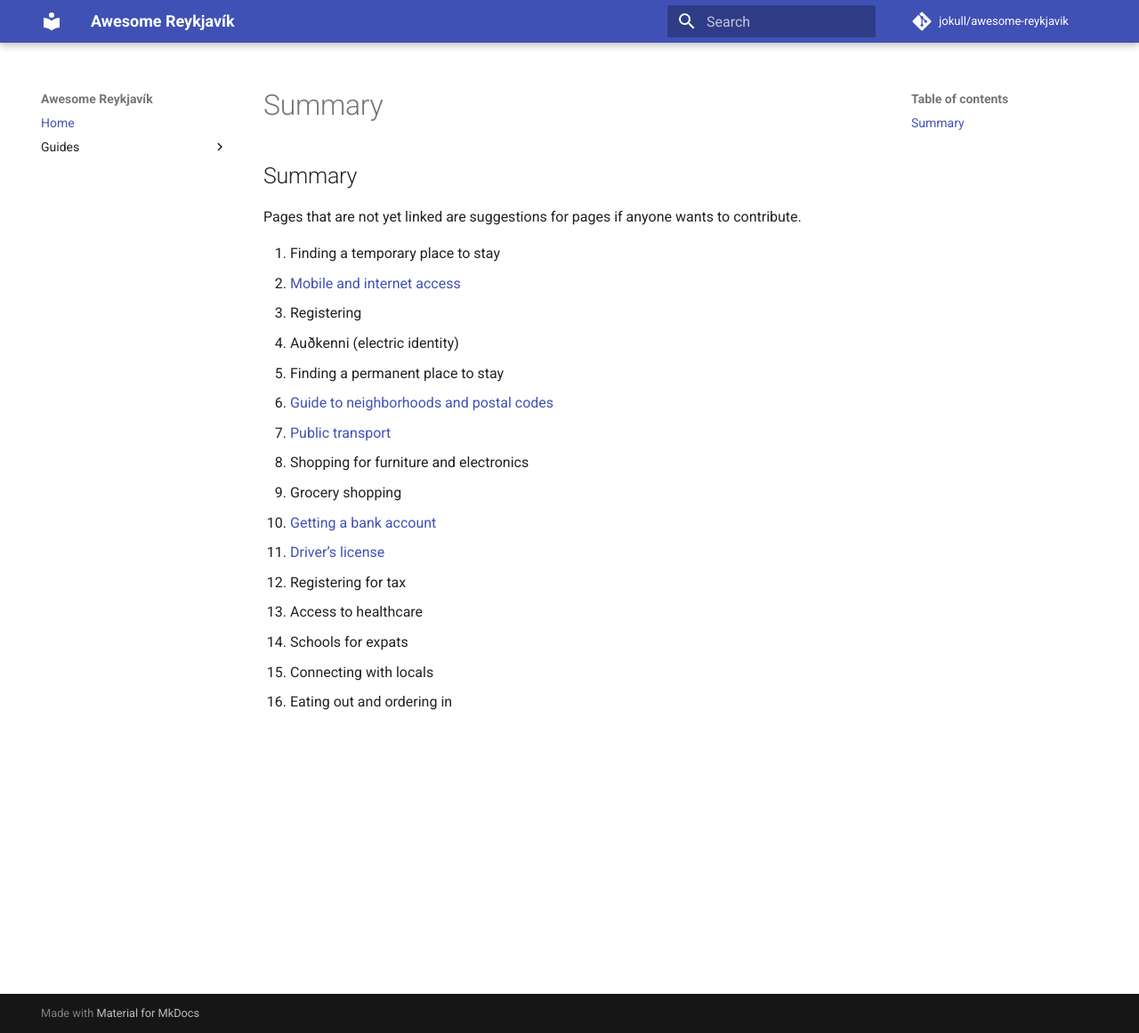
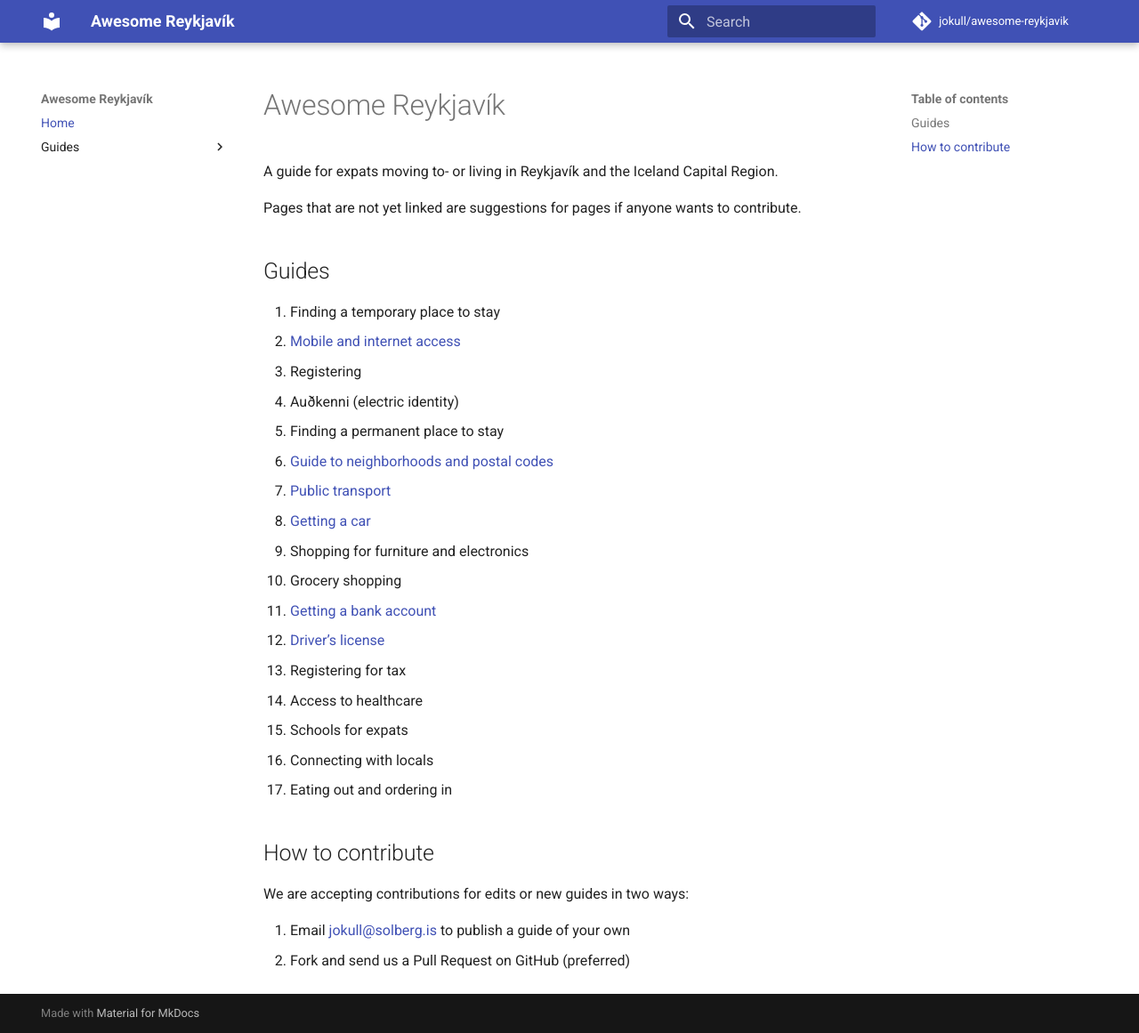
Before and after one commit to jokull/awesome-reykjavik, an MkDocs documentation site: the page built from docs/index.md, in a window 1280 px wide and 1161 px high. Shown: the whole window at 89% size. Built offline with MkDocs 1.6.1 and Material for MkDocs 9.7.7, drawn with Linux system fonts in a browser that asks for light colours; comment, search, counter and statistics services are not loaded.

Commit message:
README and various mkdocs related fixes

```diff
--- a/docs/index.md
+++ b/docs/index.md
@@ -1,9 +1,12 @@
-# Summary
+# Awesome Reykjavík
 
-## Summary
+A guide for expats moving to- or living in Reykjavík and the Iceland Capital
+Region.
 
 Pages that are not yet linked are suggestions for pages if anyone wants to
 contribute.
+
+## Guides
 
 1. Finding a temporary place to stay
 1. [Mobile and internet access](guides/mobile-phones.md)
@@ -12,6 +15,7 @@ contribute.
 1. Finding a permanent place to stay
 1. [Guide to neighborhoods and postal codes](guides/neighbourhoods.md)
 1. [Public transport](guides/public-transport.md)
+1. [Getting a car](guides/getting-a-car.md)
 1. Shopping for furniture and electronics
 1. Grocery shopping
 1. [Getting a bank account](guides/bank-account.md)
@@ -21,3 +25,11 @@ contribute.
 1. Schools for expats
 1. Connecting with locals
 1. Eating out and ordering in
+
+## How to contribute
+
+We are accepting contributions for edits or new guides in two ways:
+
+1. Email [jokull@solberg.is](mailto:jokull@solberg.is) to publish a guide of
+   your own
+1. Fork and send us a Pull Request on GitHub (preferred)
--- a/mkdocs.yml
+++ b/mkdocs.yml
@@ -3,7 +3,7 @@ theme:
   name: material
   language: en
 repo_name: jokull/awesome-reykjavik
-repo_url: https://github.com/awesome-reykjavik
+repo_url: https://github.com/jokull/awesome-reykjavik
 markdown_extensions:
   - admonition
   - toc:
@@ -16,3 +16,4 @@ nav:
         - 'Mobile plan': 'guides/mobile-phones.md'
         - 'Public transport': 'guides/public-transport.md'
         - 'Bank account': 'guides/bank-account.md'
+        - 'Getting a car': 'guides/getting-a-car.md'
```
Also changed, not shown: docs/guides/getting-a-car.md (added, +22 -0 lines), docs/guides/neighbourhoods.md (+59 -20 lines), README.md (added).
